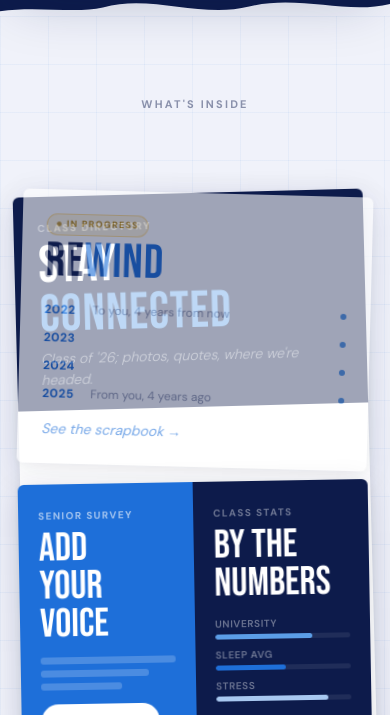
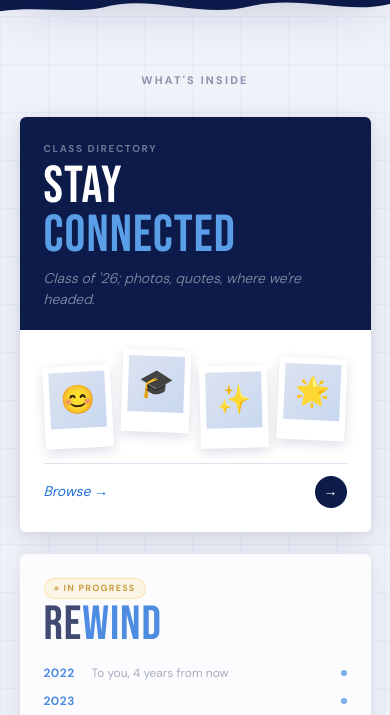
Before and after one commit to dzkchen/grad-26, a Next.js app: page / in a window 390 px wide. Shown: the part 853-1568 px from the top of the page. Built offline with nearby package versions, Linux system fonts and the light colour scheme; no server answers.

Commit message:
mobile fix landing page

```diff
--- a/app/globals.css
+++ b/app/globals.css
@@ -471,7 +471,7 @@ body {
 
 .jf-scattered {
   background: var(--jf-paper);
-  padding: 80px 0 120px;
+  padding: 56px 0 76px;
   position: relative;
   overflow: hidden;
   color: var(--jf-ink);
@@ -498,7 +498,7 @@ body {
   letter-spacing: 0.2em;
   text-transform: uppercase;
   color: var(--jf-dim);
-  margin-bottom: 16px;
+  margin-bottom: 28px;
 }
 .jf-scattered-heading {
   text-align: center;
@@ -516,18 +516,27 @@ body {
 
 .jf-cards {
   width: 100%;
-  max-width: 1200px;
+  max-width: 520px;
   margin: 0 auto;
-  padding: 0 20px;
-  display: grid;
-  grid-template-columns: 1fr;
-  gap: 16px;
+  padding: 0 clamp(18px, 5vw, 24px);
+  display: flex;
+  flex-direction: column;
+  gap: 22px;
 }
 @media (min-width: 768px) {
+  .jf-scattered {
+    padding: 80px 0 120px;
+  }
+  .jf-scattered-label {
+    margin-bottom: 16px;
+  }
   .jf-cards {
+    display: grid;
+    max-width: 1200px;
     padding: 0 32px;
     grid-template-columns: 1fr 1fr;
     grid-template-rows: auto auto;
+    align-items: start;
     gap: 20px;
   }
 }
@@ -547,20 +556,15 @@ body {
   text-decoration: none;
   color: inherit;
   transition: transform 0.3s cubic-bezier(0.34, 1.4, 0.64, 1), box-shadow 0.3s;
-  will-change: transform;
-  transform: rotate(var(--cr, 0deg));
 }
 .jf-card:hover {
-  transform: rotate(0deg) scale(1.02) translateY(-6px);
+  transform: translateY(-2px);
   box-shadow: 0 24px 64px rgba(13, 27, 75, 0.18),
     0 4px 16px rgba(13, 27, 75, 0.1);
   z-index: 20;
 }
 
 .jf-card-directory {
-  grid-column: 1;
-  grid-row: 1 / 3;
-  --cr: -1.5deg;
   display: flex;
   flex-direction: column;
 }
@@ -596,15 +600,15 @@ body {
 }
 .jf-dir-body {
   padding: 20px 24px 24px;
-  flex: 1;
-  display: flex;
-  flex-direction: column;
+  flex: 0 0 auto;
+  display: flex;
+  flex-direction: column;
+  gap: 14px;
+}
+.jf-polaroids {
+  display: flex;
   gap: 10px;
-}
-.jf-polaroids {
-  display: flex;
-  gap: 10px;
-  flex: 1;
+  flex: 0 0 auto;
   align-items: flex-end;
 }
 .jf-pol {
@@ -657,10 +661,7 @@ body {
 }
 
 .jf-card-rewind {
-  grid-column: 2;
-  grid-row: 1;
-  --cr: 1.5deg;
-  opacity: 0.6;
+  opacity: 0.78;
   pointer-events: none;
 }
 .jf-rw-inner {
@@ -752,11 +753,8 @@ body {
 }
 
 .jf-card-survey {
-  grid-column: 2;
-  grid-row: 2;
-  --cr: -1deg;
   display: grid;
-  grid-template-columns: 1fr 1fr;
+  grid-template-columns: 1fr;
 }
 .jf-sv-left {
   background: var(--jf-blue);
@@ -866,6 +864,34 @@ body {
   font-size: 13px;
   color: var(--jf-blue-light);
   margin-top: 12px;
+}
+
+@media (min-width: 768px) {
+  .jf-card {
+    will-change: transform;
+    transform: rotate(var(--cr, 0deg));
+  }
+  .jf-card:hover {
+    transform: rotate(0deg) scale(1.02) translateY(-6px);
+  }
+  .jf-card-directory {
+    grid-column: 1;
+    grid-row: 1;
+    align-self: start;
+    --cr: -1.5deg;
+  }
+  .jf-card-rewind {
+    grid-column: 2;
+    grid-row: 1;
+    --cr: 1.5deg;
+    opacity: 0.6;
+  }
+  .jf-card-survey {
+    grid-column: 2;
+    grid-row: 2;
+    --cr: -1deg;
+    grid-template-columns: 1fr 1fr;
+  }
 }
 
 .jf-survey-progress {
@@ -1753,26 +1779,6 @@ main:has(> .jf-survey-thanks-outer) {
   color: var(--jf-blue-mid);
 }
 
-.jf-card-directory,
-.jf-card-rewind,
-.jf-card-survey {
-  grid-column: 1;
-}
-@media (min-width: 768px) {
-  .jf-card-directory {
-    grid-column: 1;
-    grid-row: 1 / 3;
-  }
-  .jf-card-rewind {
-    grid-column: 2;
-    grid-row: 1;
-  }
-  .jf-card-survey {
-    grid-column: 2;
-    grid-row: 2;
-  }
-}
-
 .jf-stats {
   background: var(--jf-paper);
   color: var(--jf-ink);
--- a/app/page.tsx
+++ b/app/page.tsx
@@ -45,9 +45,6 @@ export default function Home() {
 
       <section className="jf-scattered">
         <p className="jf-scattered-label">What&apos;s inside</p>
-        <h2 className="jf-scattered-heading">
-
-        </h2>
 
         <div className="jf-cards">
           <Link href="/directory" className="jf-card jf-card-directory">
```
